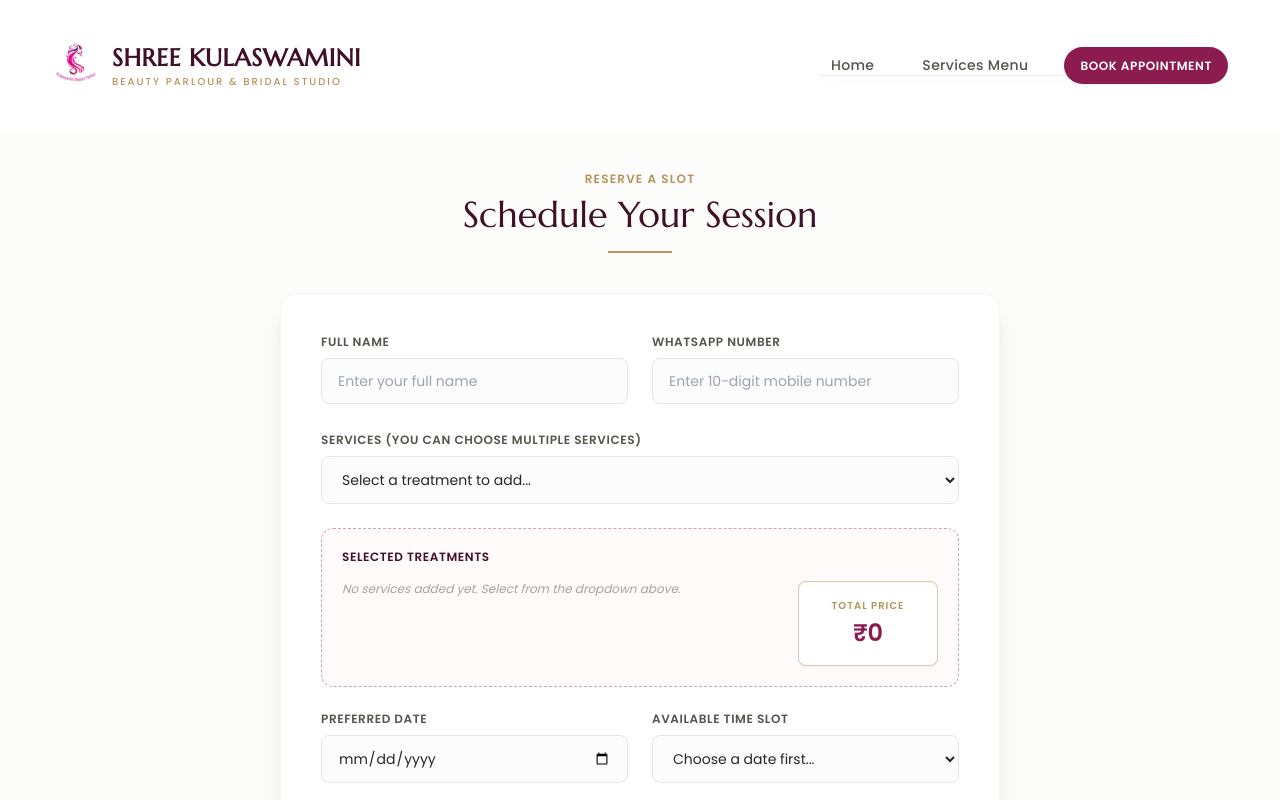
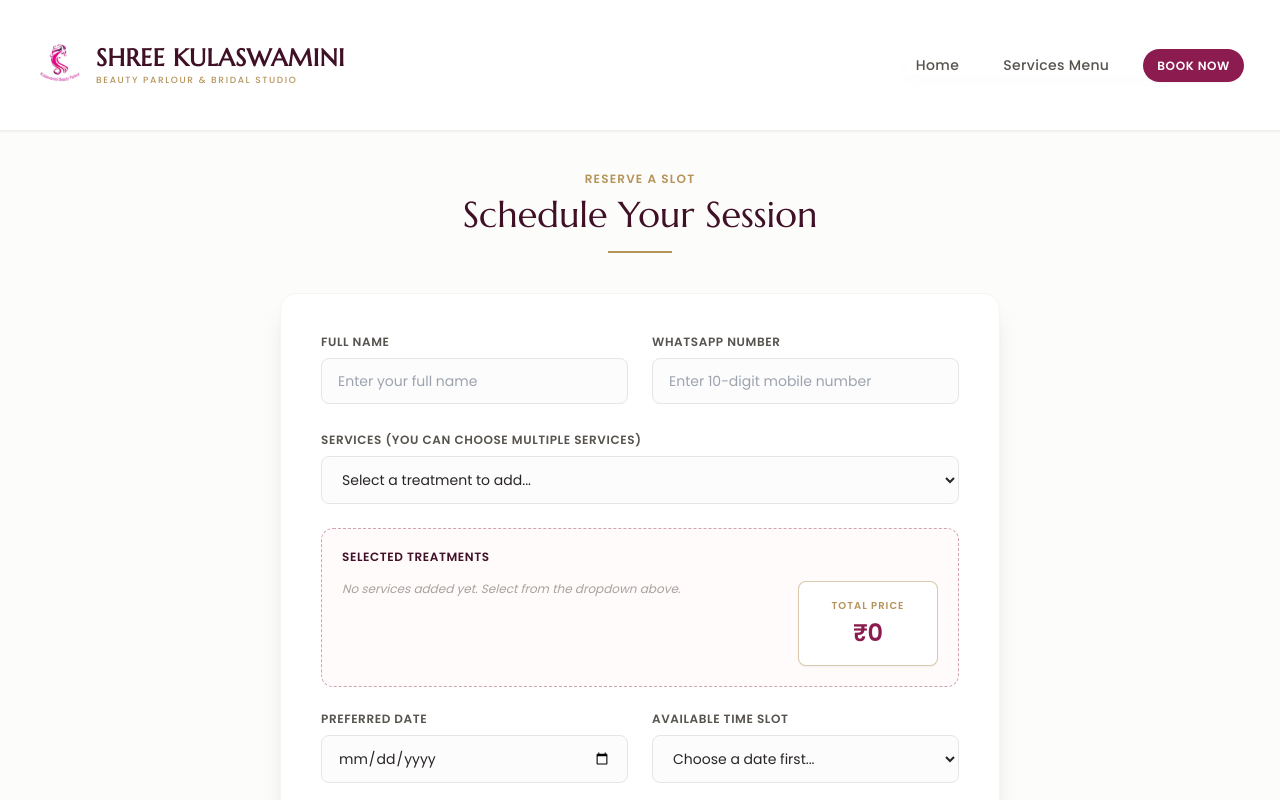
Before and after one commit to Om632/Shree-Kulaswamini-Beauty-Parlour, a plain HTML site: page appointment.html in a window 1280 px wide. Shown: the top 800 px of the page. Drawn offline with nearby package versions, Linux system fonts and the light colour scheme.

```diff
--- a/appointment.html
+++ b/appointment.html
@@ -40,21 +40,25 @@
 </head>
 <body class="bg-stone-50/50 text-stone-800 antialiased font-['Poppins',sans-serif]">
 
-    <!-- PREMIUM STICKY NAVBAR OVERLAY -->
-    <header id="mainHeader" class="sticky top-0 z-50 w-full transition-all duration-300 bg-white border-b border-transparent">
-        <div class="max-w-7xl mx-auto px-4 sm:px-6 lg:px-8 h-20 flex items-center justify-between transition-all duration-300" id="headerContainer">
-            <a href="index.html" class="flex items-center gap-3 group">
-                <img src="images/logo.png" alt="Shree Kulaswamini Logo" class="h-12 w-auto object-contain transition-transform duration-500 group-hover:scale-105">
-                <div class="flex flex-col">
-                    <h1 class="font-['Marcellus',serif] text-lg sm:text-2xl font-semibold tracking-wide text-parlourDark leading-tight">SHREE KULASWAMINI</h1>
-                    <p class="text-[8px] sm:text-[10px] font-medium tracking-[0.2em] text-parlourGold uppercase">BEAUTY PARLOUR & BRIDAL STUDIO</p>
+    <!-- PREMIUM RESPONSIVE HEADER ENGINE -->
+    <header id="mainHeader" class="sticky top-0 z-50 w-full bg-white transition-all duration-300 border-b border-stone-200/60 shadow-sm">
+        <div class="max-w-7xl mx-auto px-4 py-3 md:py-0 md:h-20 flex flex-col md:flex-row items-center justify-between gap-3 md:gap-0 transition-all duration-300" id="headerContainer">
+
+            <!-- BRAND IDENTITY BLOCK -->
+            <a href="index.html" class="flex items-center gap-3 group text-center md:text-left">
+                <img src="images/logo.png" alt="Shree Kulaswamini Logo" class="h-10 sm:h-12 w-auto object-contain transition-transform duration-500 group-hover:scale-105">
+                <div class="flex flex-col text-left">
+                    <h1 class="font-['Marcellus',serif] text-base sm:text-xl md:text-2xl font-semibold tracking-wide text-parlourDark leading-tight">SHREE KULASWAMINI</h1>
+                    <p class="text-[8px] sm:text-[9px] font-medium tracking-[0.18em] text-parlourGold uppercase">BEAUTY PARLOUR & BRIDAL STUDIO</p>
                 </div>
             </a>
-            <nav class="flex items-center">
-                <ul class="flex items-center gap-2 sm:gap-6 text-xs sm:text-sm font-medium tracking-wide">
-                    <li><a href="index.html" class="px-3 py-2 rounded-md text-stone-600 hover:text-parlourWine hover:bg-stone-50 transition-all duration-200">Home</a></li>
-                    <li><a href="services.html" class="px-3 py-2 rounded-md text-stone-600 hover:text-parlourWine hover:bg-stone-50 transition-all duration-200">Services Menu</a></li>
-                    <li><a href="appointment.html" class="px-4 py-2 sm:py-2.5 rounded-full bg-parlourWine text-white hover:bg-parlourDark shadow-sm hover:shadow transition-all duration-200 text-center text-[10px] sm:text-xs uppercase font-semibold tracking-wider">Book Appointment</a></li>
+
+            <!-- NAVIGATION ITEMS BAR -->
+            <nav class="w-full md:w-auto flex justify-center items-center border-t border-stone-100 pt-2.5 md:pt-0 md:border-none">
+                <ul class="flex items-center gap-3 sm:gap-6 text-xs sm:text-sm font-medium tracking-wide">
+                    <li><a href="index.html" class="px-2.5 py-1.5 rounded-md text-stone-600 hover:text-parlourWine hover:bg-stone-50 transition-all duration-200">Home</a></li>
+                    <li><a href="services.html" class="px-2.5 py-1.5 rounded-md text-stone-600 hover:text-parlourWine hover:bg-stone-50 transition-all duration-200">Services Menu</a></li>
+                    <li><a href="appointment.html" class="px-3.5 py-2 rounded-full bg-parlourWine text-white hover:bg-parlourDark shadow-sm hover:shadow active:scale-95 transition-all duration-200 text-center text-[10px] sm:text-xs uppercase font-semibold tracking-wider">Book Now</a></li>
                 </ul>
             </nav>
         </div>
@@ -142,18 +146,18 @@
 
     <!-- FOOTER -->
     <footer class="bg-stone-900 text-stone-400 border-t border-stone-800">
-        <div class="max-w-7xl mx-auto px-4 sm:px-6 lg:px-8 py-12 grid grid-cols-1 sm:grid-cols-2 gap-10">
+        <div class="max-w-7xl mx-auto px-4 sm:px-6 lg:px-8 py-10 grid grid-cols-1 sm:grid-cols-2 gap-8 text-center sm:text-left">
             <div>
                 <h3 class="text-white font-semibold text-sm uppercase tracking-wider mb-3">Contact & Booking</h3>
                 <p class="text-stone-300 text-sm">Sandhya Jagdale</p>
-                <p class="text-parlourGold font-semibold mt-2 text-sm">📞 +91 89759 14625</p>
+                <p class="text-parlourGold font-semibold mt-1.5 text-sm">📞 +91 98817 56643</p>
             </div>
             <div>
                 <h3 class="text-white font-semibold text-sm uppercase tracking-wider mb-3">Our Sanctuary Address</h3>
                 <p class="text-stone-300 text-sm leading-relaxed">Sree Kulaswamini Bungalow - 1,<br>Gopal Nagar Chowk, Amrutdham,<br>Panchavati, Nashik - 422003</p>
             </div>
         </div>
-        <div class="text-center text-xs text-stone-600 py-6 border-t border-stone-800/50">
+        <div class="text-center text-xs text-stone-600 py-5 border-t border-stone-800/50">
             &copy; 2026 Shree Kulaswamini Beauty Parlour. All Rights Reserved.
         </div>
     </footer>
@@ -163,16 +167,18 @@
         window.addEventListener('scroll', function() {
             const header = document.getElementById('mainHeader');
             const container = document.getElementById('headerContainer');
-            if (window.scrollY > 20) {
-                header.classList.add('bg-white/95', 'backdrop-blur-md', 'shadow-md', 'border-stone-200/80');
-                header.classList.remove('border-transparent');
-                container.classList.remove('h-20');
-                container.classList.add('h-16');
+            if (window.scrollY > 15) {
+                header.classList.add('bg-white/95', 'backdrop-blur-md', 'shadow-md');
+                if (window.innerWidth >= 768) {
+                    container.classList.remove('h-20');
+                    container.classList.add('h-16');
+                }
             } else {
-                header.classList.remove('bg-white/95', 'backdrop-blur-md', 'shadow-md', 'border-stone-200/80');
-                header.classList.add('border-transparent');
-                container.classList.remove('h-16');
-                container.classList.add('h-20');
+                header.classList.remove('bg-white/95', 'backdrop-blur-md', 'shadow-md');
+                if (window.innerWidth >= 768) {
+                    container.classList.remove('h-16');
+                    container.classList.add('h-20');
+                }
             }
         });
 
```
Also changed, not shown: index.html (+5 -5 lines).
